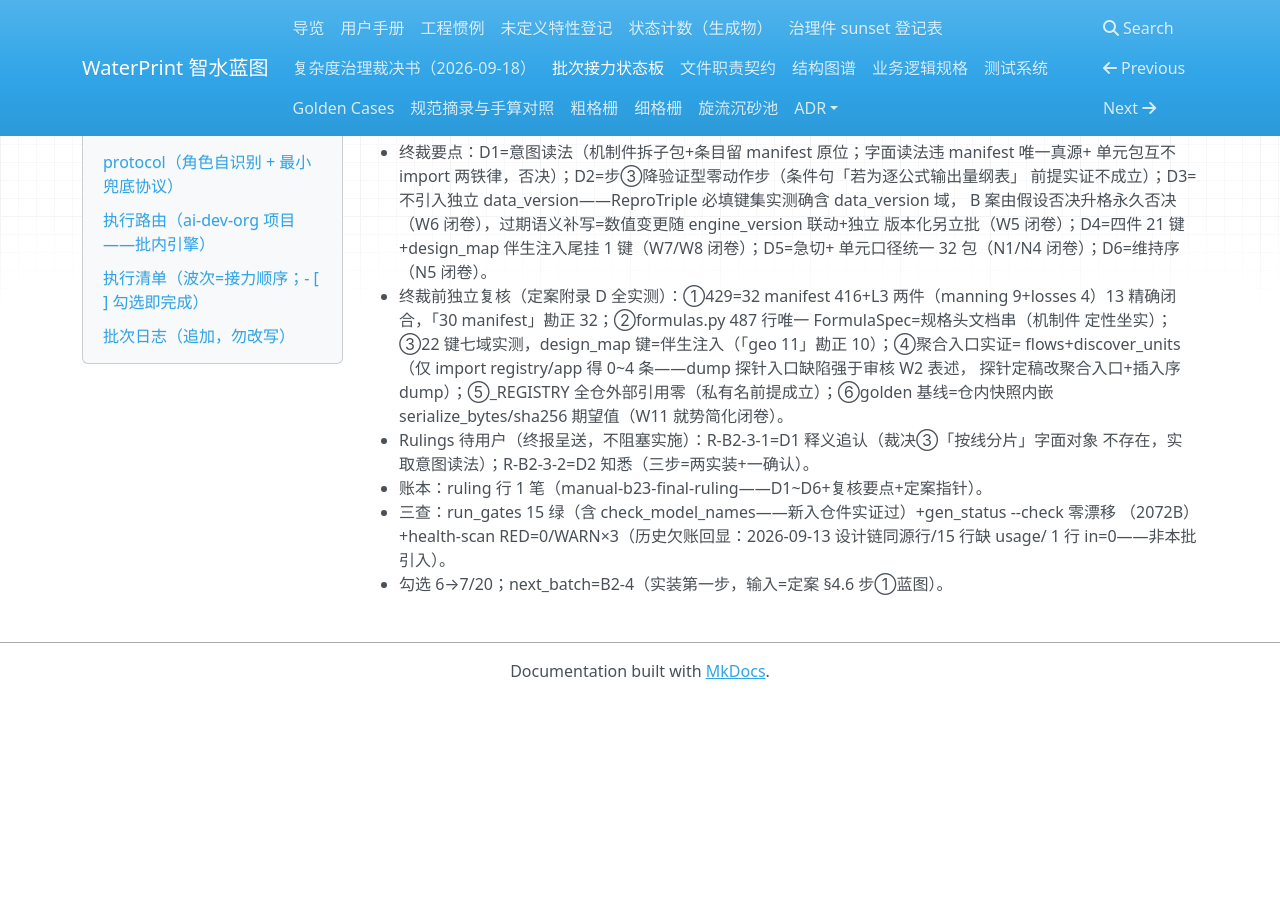
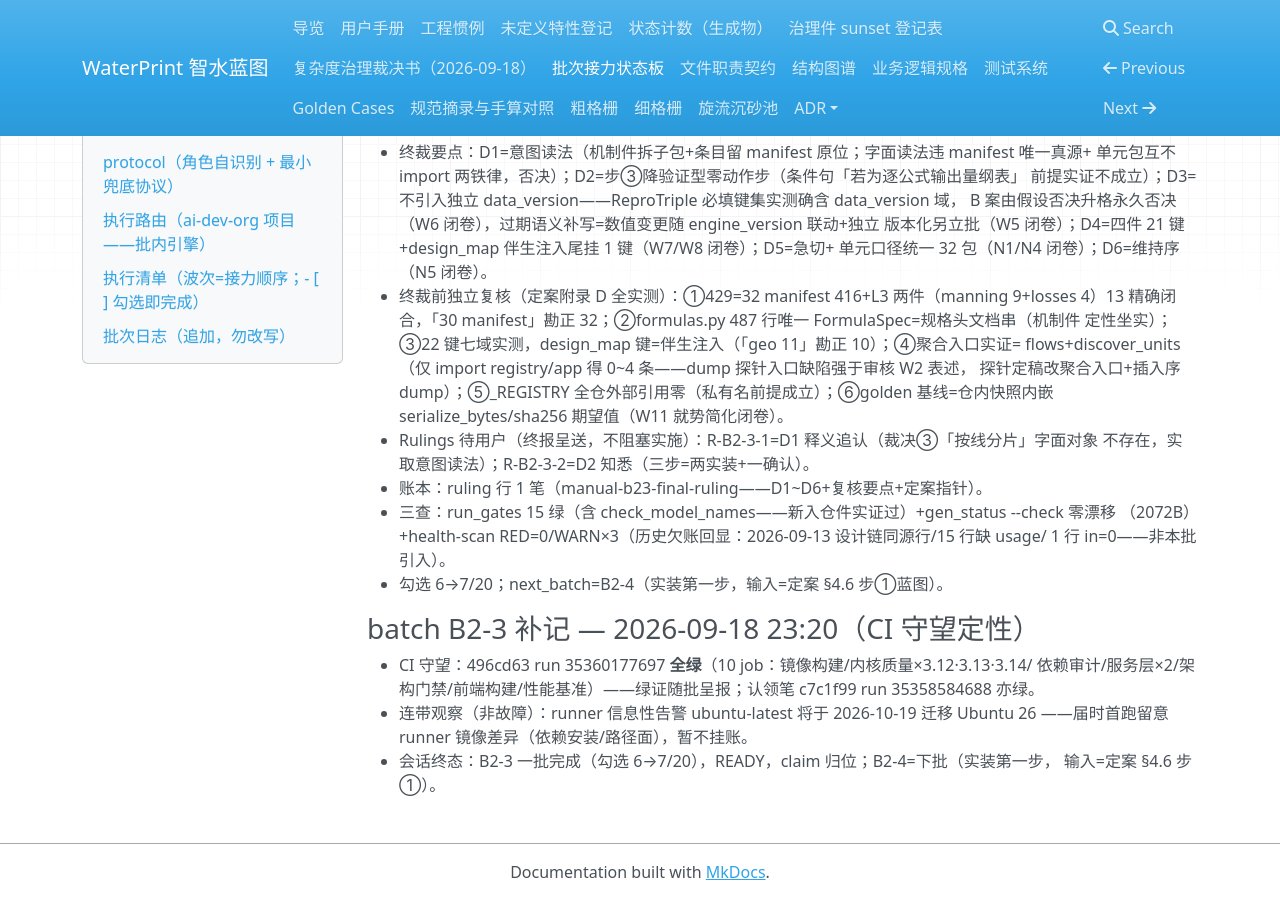
Before and after one commit to yyx20040712/waterprint, an MkDocs documentation site: the page built from docs/handoff/relay.md, in a window 1280 px wide and 900 px high, scrolled down 5802 px. Built offline with MkDocs 1.6.1, drawn with Linux system fonts in a browser that asks for light colours; nearby versions of some CDN libraries; before the commit the page ends 6501 px from its top, so only the background shows below that.

Commit message:
B2-3 补记: CI 守望定性——496cd63 run 35360177697 全绿（10 job），认领笔 35358584688 亦绿。连带观察：ubuntu-latest 2026-10-19 迁移 Ubuntu 26 信息性告警（暂不挂账）。会话终态：B2-3 完成（勾选 6→7/20），READY+claim 归位，B2-4=下批。

```diff
--- a/docs/handoff/relay.md
+++ b/docs/handoff/relay.md
@@ -270,3 +270,12 @@
   （2072B）+health-scan RED=0/WARN×3（历史欠账回显：2026-09-13 设计链同源行/15 行缺 usage/
   1 行 in=0——非本批引入）。
 - 勾选 6→7/20；next_batch=B2-4（实装第一步，输入=定案 §4.6 步①蓝图）。
+
+### batch B2-3 补记 — 2026-09-18 23:20（CI 守望定性）
+- CI 守望：496cd63 run 35360177697 **全绿**（10 job：镜像构建/内核质量×3.12·3.13·3.14/
+  依赖审计/服务层×2/架构门禁/前端构建/性能基准）——绿证随批呈报；认领笔 c7c1f99 run
+  35358584688 亦绿。
+- 连带观察（非故障）：runner 信息性告警 ubuntu-latest 将于 2026-10-19 迁移 Ubuntu 26
+  ——届时首跑留意 runner 镜像差异（依赖安装/路径面），暂不挂账。
+- 会话终态：B2-3 一批完成（勾选 6→7/20），READY，claim 归位；B2-4=下批（实装第一步，
+  输入=定案 §4.6 步①）。
```
